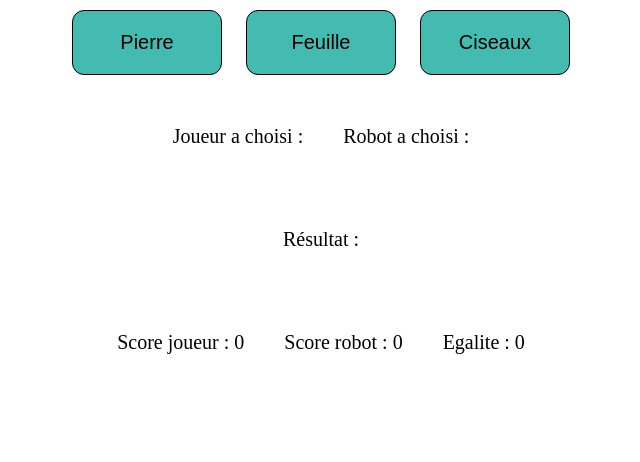
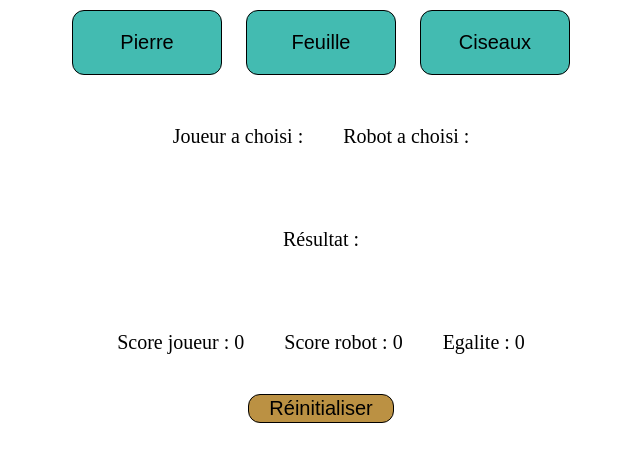
Before and after one commit to Gorkem387/R3.01, a plain HTML site: page index.html in a window 1280 px wide. Shown: the whole page, without its empty margins (319-959 px from the left). Drawn offline with Linux system fonts and the light colour scheme.

Commit message:
ajout bouton réinitialiser

```diff
--- a/index.html
+++ b/index.html
@@ -26,6 +26,9 @@
         <p>Score robot : <span id ="scoreRobot">0</span></p>
         <p>Egalite : <span id ="scoreEgalite">0</span></p>
     </div>
+
+    <input type="button" onclick='window.location.reload(false)' value="Réinitialiser"/>
+
     <script src="shifumi.js"></script>
 
 </body>
--- a/style.css
+++ b/style.css
@@ -11,6 +11,21 @@ button {
     border-radius: 12px;
     background-color: rgb(67, 187, 177);
     border: 1px solid #000000;
+}
+
+input {
+    font-size: 20px;
+    padding: 2px 20px 2px 20px;
+    border-radius: 12px;
+    background-color: rgb(187, 145, 67);
+    border: 1px solid #000000;
+}
+
+input:hover {
+    cursor: pointer;
+    transform: scale(1.1);
+    transition: 0.5s ease-out;
+    box-shadow: 3px 5px 10px rgb(82, 63, 12);
 }
 
 button:hover {
```
